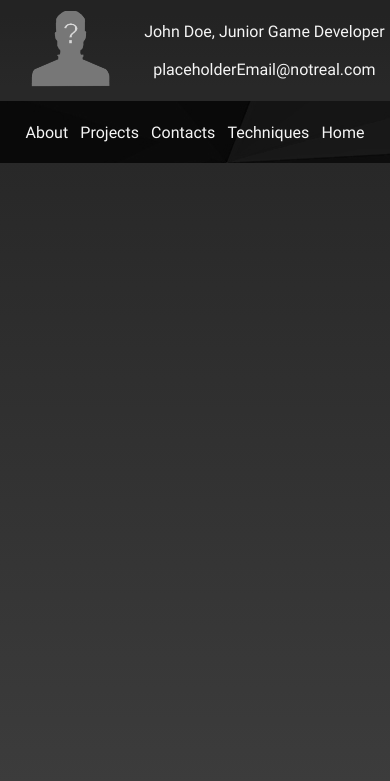
After one commit to PmaiWoW/pw-projeto, a PHP site: page /bruhh.html in a window 390 px wide. The commit adds this page. Shown: the top 781 px of the page. Run offline with PHP 8.4, Linux system fonts and the light colour scheme.

Commit message:
Some changes for testing mobile on heroku deploy

```diff
--- /dev/null
+++ b/bruhh.html
@@ -0,0 +1,38 @@
+<!DOCTYPE html>
+<html lang="pt">
+    <head>
+        <meta charset="UTF-8">
+        <meta name="author" content="John Doe">
+        <meta name="description" content="About">
+        <meta name="viewport" content="width=device-width,initial-scale=1.0">
+        <title>Bruhh!</title>
+        <link rel="icon" href="">
+        <link rel="stylesheet" href="style.css"/>
+    </head>
+    <body name="about-subpage" class="subpage-grid-container">
+        <nav>
+            <a href="about.html">About</a>
+            <a href="projects.html">Projects</a>
+            <a href="contacts.html">Contacts</a>
+            <a href="techniques.html">Techniques</a>
+            <a href="index.html">Home</a>
+        </nav>
+
+        <header>
+            <img src="images/header-img.png" alt="personimg">
+            <p>
+                John Doe, Junior Game Developer
+                <br><br>
+                placeholderEmail@notreal.com
+            </p>
+        </header>
+
+        <main name="project-main">
+
+        </main>
+
+        <footer>
+
+        </footer>
+    </body>
+</html>
--- a/style.css
+++ b/style.css
@@ -570,5 +570,17 @@ table[name|="techniques"] {
 }
 
 table[name|="techniques"] thead th {
+    border-style: solid;
+    border-color: rgb(130, 130, 130);
+    border-width: 0.15em;
+    border-radius: 0.5em;
+    padding: 0.3em 0.5em 0.3em 0.5em;
+}
 
+table[name|="techniques"] tbody td {
+    border-style: solid;
+    border-color: rgb(130, 130, 130);
+    border-width: 0.15em;
+    border-radius: 0.5em;
+    padding: 0.4em 0.5em 0.4em 0.5em;
 }
--- a/techniques.html
+++ b/techniques.html
@@ -28,13 +28,13 @@
         </header>
 
         <main name="about-main">
-            <table cellspacing="1em" cellpadding="10%" name="techniques-table" >
+            <table cellspacing="1em" cellpadding="1em" name="techniques-table" >
                 <caption>Used techniques</caption>
 
                 <thead>
                     <tr>
                         <th>Characteristics</th>
-                        <th>Elements/Techniques</th>
+                        <th>Techniques</th>
                         <th>Examples</th>
                     </tr>
                 </thead>
```
